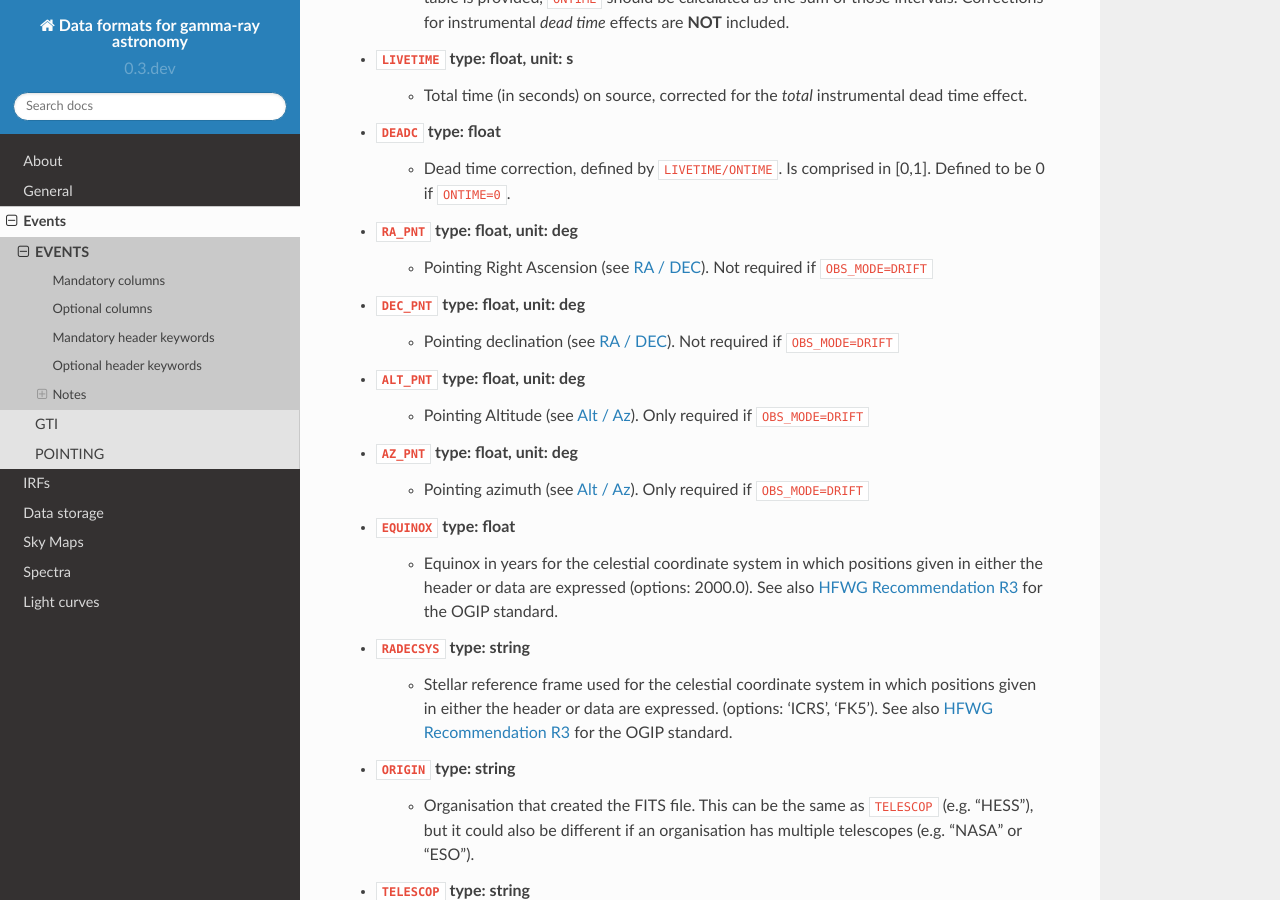
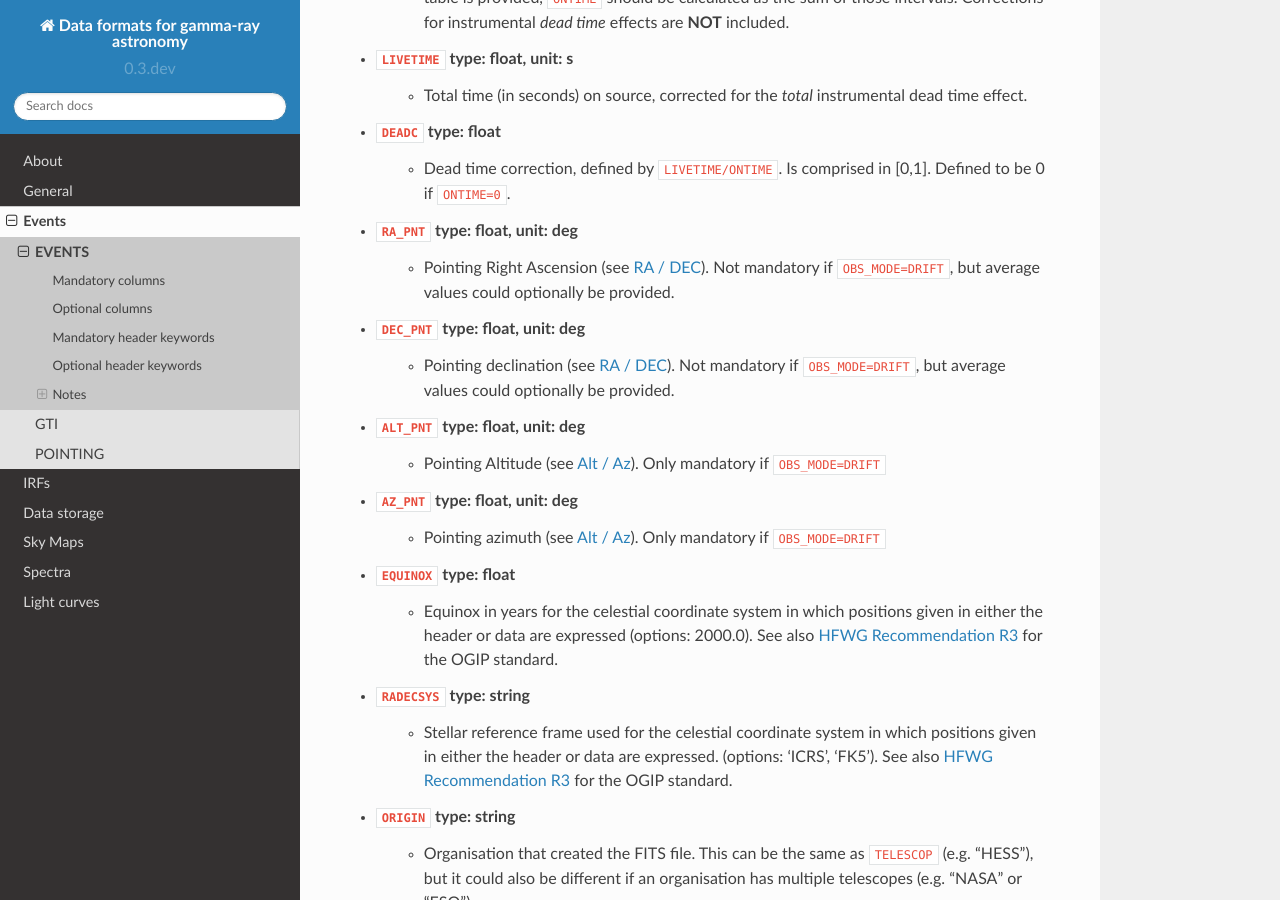
Before and after one commit to open-gamma-ray-astro/gamma-astro-data-formats, a Sphinx documentation site: the page built from source/events/events.rst, in a window 1280 px wide and 900 px high, scrolled down 3300 px. Built offline with Sphinx 7.4.7 and the Read the Docs theme 2.0.0, drawn with Linux system fonts in a browser that asks for light colours.

Commit message:
optional drift pointing

```diff
--- a/source/events/events.rst
+++ b/source/events/events.rst
@@ -116,13 +116,13 @@ An observatory Earth location should be given as well (see :ref:`coords-location
     * Dead time correction, defined by ``LIVETIME/ONTIME``.
       Is comprised in [0,1]. Defined to be 0 if ``ONTIME=0``.
 * ``RA_PNT`` type: float, unit: deg
-    * Pointing Right Ascension (see :ref:`coords-radec`). Not required if ``OBS_MODE=DRIFT``
+    * Pointing Right Ascension (see :ref:`coords-radec`). Not mandatory if ``OBS_MODE=DRIFT``, but average values could optionally be provided.
 * ``DEC_PNT`` type: float, unit: deg
-    * Pointing declination (see :ref:`coords-radec`). Not required if ``OBS_MODE=DRIFT``
+    * Pointing declination (see :ref:`coords-radec`). Not mandatory if ``OBS_MODE=DRIFT``, but average values could optionally be provided.
 * ``ALT_PNT`` type: float, unit: deg
-    * Pointing Altitude (see :ref:`coords-altaz`). Only required if ``OBS_MODE=DRIFT``
+    * Pointing Altitude (see :ref:`coords-altaz`). Only mandatory if ``OBS_MODE=DRIFT``
 * ``AZ_PNT`` type: float, unit: deg
-    * Pointing azimuth (see :ref:`coords-altaz`). Only required if ``OBS_MODE=DRIFT``
+    * Pointing azimuth (see :ref:`coords-altaz`). Only mandatory if ``OBS_MODE=DRIFT``
 * ``EQUINOX`` type: float
     * Equinox in years for the celestial coordinate system in which positions
       given in either the header or data are expressed (options: 2000.0).
```
